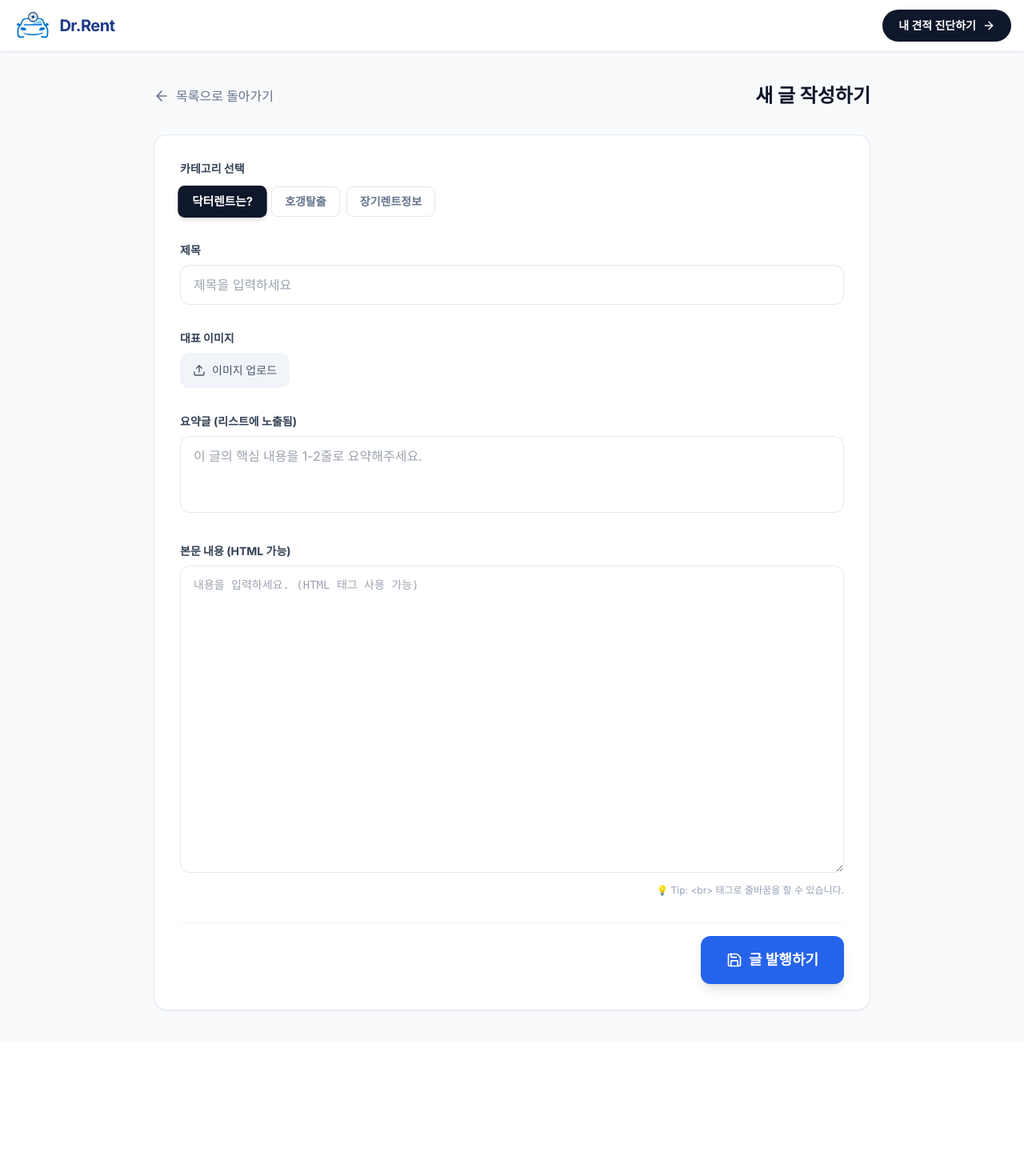
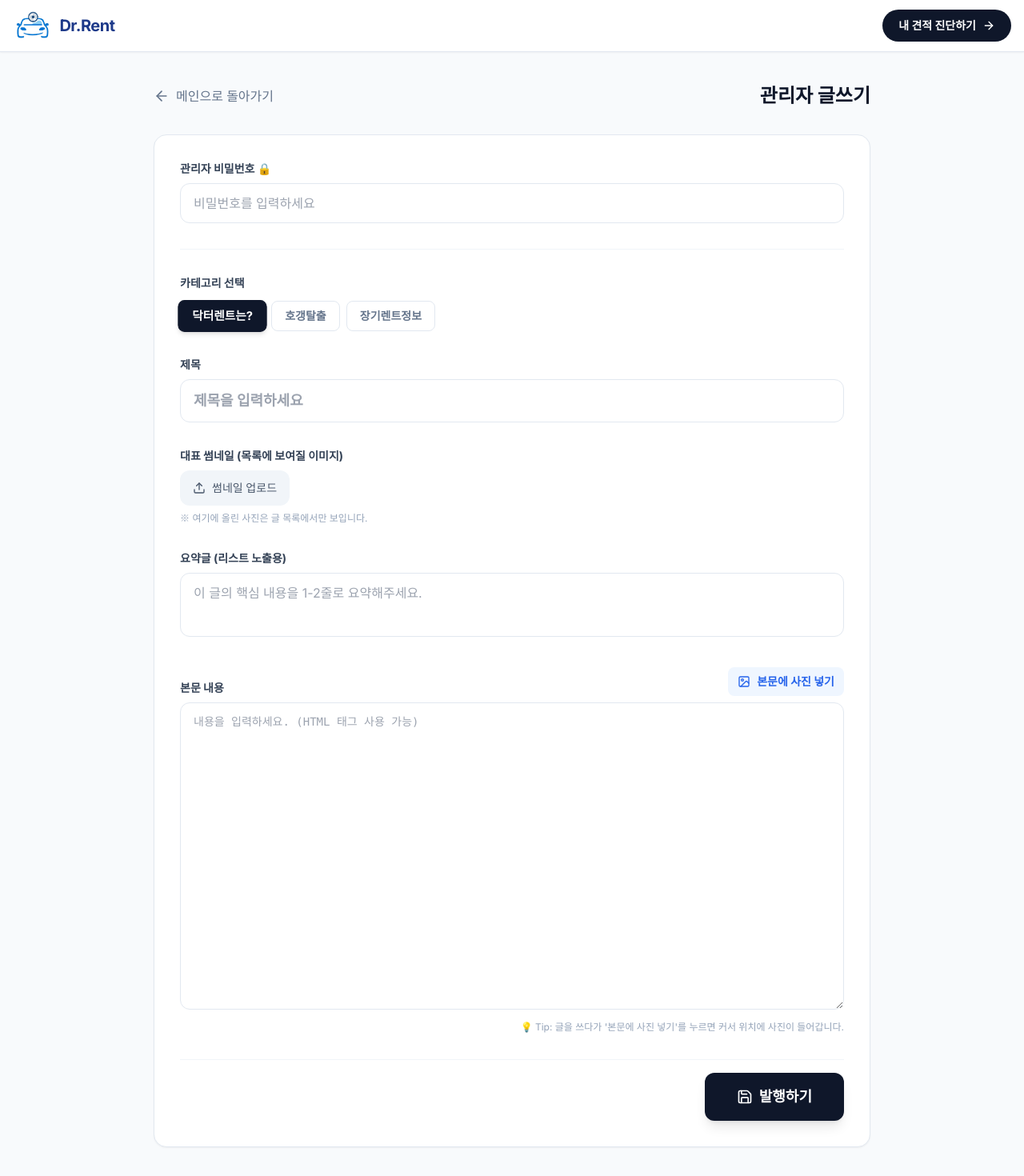
Before and after one commit to thebarondb-star/car-blog-site, a Next.js app: page /admin/write in a window 1280 px wide. Shown: the top 1470 px of the page at 80% size. Before the commit the page ends 1303 px from the top, so only its background shows below. Built offline with nearby package versions, Linux system fonts and the light colour scheme; no server answers.

Commit message:
닥터렌트 리브랜딩 및 카테고리 순서 고정

```diff
--- a/app/admin/write/page.tsx
+++ b/app/admin/write/page.tsx
@@ -1,98 +1,155 @@
 "use client";
 
-import { useState } from "react";
+import { useState, useRef } from "react";
 import { useRouter } from "next/navigation";
 import { supabase } from "@/lib/supabase";
-import { ArrowLeft, Save, Upload, Loader2 } from "lucide-react";
+import { ArrowLeft, Save, Upload, Loader2, Image as ImageIcon } from "lucide-react";
 import Link from "next/link";
 import Image from "next/image";
 
-// ✅ [수정됨] 카테고리 목록을 새 이름과 순서로 고정!
+// ✅ 카테고리 목록 (버튼형 UI 유지)
 const CATEGORIES = ["닥터렌트는?", "호갱탈출", "장기렌트정보"];
 
-export default function WritePage() {
+export default function AdminWrite() {
   const router = useRouter();
+  const textareaRef = useRef<HTMLTextAreaElement>(null); // 커서 위치 파악용
+
   const [loading, setLoading] = useState(false);
-  const [uploading, setUploading] = useState(false);
+  const [uploadingThumbnail, setUploadingThumbnail] = useState(false);
+  const [uploadingBody, setUploadingBody] = useState(false);
 
   // 입력값 상태 관리
   const [formData, setFormData] = useState({
+    password: "", // ✅ 비밀번호 필드 부활
     title: "",
-    category: CATEGORIES[0], // 기본값: 첫 번째 카테고리
+    category: CATEGORIES[0],
     desc_text: "",
     content: "",
-    image_url: "",
+    image_url: "", // 썸네일용 이미지 주소
   });
 
   // 텍스트 입력 핸들러
-  const handleChange = (e: React.ChangeEvent<HTMLInputElement | HTMLTextAreaElement | HTMLSelectElement>) => {
+  const handleChange = (e: React.ChangeEvent<HTMLInputElement | HTMLTextAreaElement>) => {
     const { name, value } = e.target;
     setFormData((prev) => ({ ...prev, [name]: value }));
   };
 
-  // 이미지 업로드 핸들러
-  const handleImageUpload = async (e: React.ChangeEvent<HTMLInputElement>) => {
+  // ✅ 1. 썸네일 이미지 업로드 (따로 올리기)
+  const handleThumbnailUpload = async (e: React.ChangeEvent<HTMLInputElement>) => {
     try {
-      setUploading(true);
+      setUploadingThumbnail(true);
       if (!e.target.files || e.target.files.length === 0) return;
 
       const file = e.target.files[0];
       const fileExt = file.name.split(".").pop();
-      const fileName = `${Date.now()}.${fileExt}`;
-      const filePath = `posts/${fileName}`;
+      const fileName = `thumb_${Date.now()}.${fileExt}`;
+      const filePath = `consult_photos/${fileName}`; // 기존 버킷 경로 유지
 
-      // Supabase 스토리지에 업로드
       const { error: uploadError } = await supabase.storage
-        .from("images")
+        .from("consult_photos")
         .upload(filePath, file);
 
       if (uploadError) throw uploadError;
 
-      // 이미지 주소 가져오기
-      const { data } = supabase.storage.from("images").getPublicUrl(filePath);
+      const { data } = supabase.storage.from("consult_photos").getPublicUrl(filePath);
 
       setFormData((prev) => ({ ...prev, image_url: data.publicUrl }));
-    } catch (error) {
-      alert("이미지 업로드 실패!");
-      console.error(error);
+    } catch (error: any) {
+      alert("썸네일 업로드 실패: " + error.message);
     } finally {
-      setUploading(false);
+      setUploadingThumbnail(false);
+    }
+  };
+
+  // ✅ 2. 본문 중간 삽입 이미지 업로드 (커서 위치에 삽입)
+  const handleBodyImageUpload = async (e: React.ChangeEvent<HTMLInputElement>) => {
+    try {
+      if (!e.target.files || e.target.files.length === 0) return;
+      setUploadingBody(true);
+
+      const file = e.target.files[0];
+      const fileExt = file.name.split(".").pop();
+      const fileName = `body_${Date.now()}.${fileExt}`;
+      const filePath = `consult_photos/${fileName}`;
+
+      const { error: uploadError } = await supabase.storage
+        .from("consult_photos")
+        .upload(filePath, file);
+
+      if (uploadError) throw uploadError;
+
+      const { data } = supabase.storage.from("consult_photos").getPublicUrl(filePath);
+
+      // ✨ [핵심 수정] 커서 위치에 태그 삽입하기
+      const imgTag = `\n<img src="${data.publicUrl}" alt="첨부이미지" class="w-full rounded-xl shadow-md my-4" />\n`;
+
+      const textarea = textareaRef.current;
+      if (textarea) {
+        const start = textarea.selectionStart;
+        const end = textarea.selectionEnd;
+        const text = formData.content;
+
+        // 커서 앞 내용 + 이미지 태그 + 커서 뒤 내용 합치기
+        const newContent = text.substring(0, start) + imgTag + text.substring(end);
+
+        setFormData(prev => ({ ...prev, content: newContent }));
+      } else {
+        // 만약 에러로 커서를 못 찾으면 그냥 뒤에 붙임
+        setFormData(prev => ({ ...prev, content: prev.content + imgTag }));
+      }
+
+    } catch (error: any) {
+      alert("본문 이미지 업로드 실패: " + error.message);
+    } finally {
+      setUploadingBody(false);
+      e.target.value = ""; // 같은 파일 재선택 가능하게 초기화
     }
   };
 
   // 저장 핸들러
   const handleSubmit = async (e: React.FormEvent) => {
     e.preventDefault();
-    if (!formData.title || !formData.content) {
-      alert("제목과 내용을 입력해주세요.");
+
+    // ✅ 비밀번호 확인 로직 복구
+    if (formData.password !== "dlrns6632!") {
+      alert("관리자 비밀번호가 틀렸습니다.");
       return;
     }
+
+    if (!formData.title || !formData.content) {
+      alert("제목과 내용은 필수입니다.");
+      return;
+    }
+
+    if (!confirm("이대로 발행하시겠습니까?")) return;
 
     try {
       setLoading(true);
 
-      // 날짜 포맷 (YYYY-MM-DD)
-      const dateText = new Date().toISOString().split("T")[0];
+      // 날짜 포맷 (YYYY.MM.DD)
+      const today = new Date();
+      const dateText = `${today.getFullYear()}.${String(today.getMonth() + 1).padStart(2, '0')}.${String(today.getDate()).padStart(2, '0')}`;
 
       const { error } = await supabase.from("posts").insert([
         {
           title: formData.title,
-          category: formData.category, // 선택된 카테고리 저장
+          category: formData.category,
           desc_text: formData.desc_text,
-          content: formData.content, // HTML 내용 (줄바꿈 포함)
-          image_url: formData.image_url,
+          content: formData.content,
+          image_url: formData.image_url, // 썸네일
           date_text: dateText,
+          color_class: "bg-slate-800" // 기본 배경색
         },
       ]);
 
       if (error) throw error;
 
       alert("글이 성공적으로 등록되었습니다!");
-      router.push("/admin"); // 목록으로 이동
+      router.push("/"); // 메인으로 이동
       router.refresh();
-    } catch (error) {
+    } catch (error: any) {
       console.error(error);
-      alert("저장 중 오류가 발생했습니다.");
+      alert("저장 중 오류가 발생했습니다: " + error.message);
     } finally {
       setLoading(false);
     }
@@ -103,16 +160,31 @@ export default function WritePage() {
       <div className="max-w-4xl mx-auto">
         {/* 상단 헤더 */}
         <div className="flex items-center justify-between mb-8">
-          <Link href="/admin" className="flex items-center text-slate-500 hover:text-slate-900 transition font-medium">
+          <Link href="/" className="flex items-center text-slate-500 hover:text-slate-900 transition font-medium">
             <ArrowLeft className="w-5 h-5 mr-2" />
-            목록으로 돌아가기
+            메인으로 돌아가기
           </Link>
-          <h1 className="text-2xl font-bold text-slate-900">새 글 작성하기</h1>
+          <h1 className="text-2xl font-bold text-slate-900">관리자 글쓰기</h1>
         </div>
 
         <form onSubmit={handleSubmit} className="bg-white rounded-2xl shadow-sm border border-slate-200 p-8 space-y-8">
 
-          {/* 1. 카테고리 선택 (버튼형) */}
+          {/* 0. 비밀번호 (최상단 배치) */}
+          <div>
+            <label className="block text-sm font-bold text-slate-700 mb-2">관리자 비밀번호 🔒</label>
+            <input
+              type="password"
+              name="password"
+              value={formData.password}
+              onChange={handleChange}
+              placeholder="비밀번호를 입력하세요"
+              className="w-full px-4 py-3 rounded-xl border border-slate-200 focus:outline-none focus:ring-2 focus:ring-blue-500 transition"
+            />
+          </div>
+
+          <hr className="border-slate-100" />
+
+          {/* 1. 카테고리 선택 (버튼형 UI 유지) */}
           <div>
             <label className="block text-sm font-bold text-slate-700 mb-3">카테고리 선택</label>
             <div className="flex flex-wrap gap-2">
@@ -144,50 +216,65 @@ export default function WritePage() {
               value={formData.title}
               onChange={handleChange}
               placeholder="제목을 입력하세요"
-              className="w-full px-4 py-3 rounded-xl border border-slate-200 focus:outline-none focus:ring-2 focus:ring-blue-500 transition"
+              className="w-full px-4 py-3 rounded-xl border border-slate-200 focus:outline-none focus:ring-2 focus:ring-blue-500 transition font-bold text-lg"
             />
           </div>
 
-          {/* 3. 대표 이미지 업로드 */}
+          {/* 3. 썸네일 이미지 (따로 업로드) */}
           <div>
-            <label className="block text-sm font-bold text-slate-700 mb-2">대표 이미지</label>
+            <label className="block text-sm font-bold text-slate-700 mb-2">대표 썸네일 (목록에 보여질 이미지)</label>
             <div className="flex items-center gap-4">
               <label className="cursor-pointer bg-slate-100 hover:bg-slate-200 text-slate-600 px-4 py-3 rounded-xl flex items-center gap-2 transition font-medium text-sm">
-                {uploading ? <Loader2 className="w-4 h-4 animate-spin" /> : <Upload className="w-4 h-4" />}
-                이미지 업로드
-                <input type="file" accept="image/*" onChange={handleImageUpload} className="hidden" />
+                {uploadingThumbnail ? <Loader2 className="w-4 h-4 animate-spin" /> : <Upload className="w-4 h-4" />}
+                썸네일 업로드
+                <input type="file" accept="image/*" onChange={handleThumbnailUpload} className="hidden" />
               </label>
               {formData.image_url && (
-                <div className="relative w-20 h-20 rounded-lg overflow-hidden border border-slate-200">
-                  <Image src={formData.image_url} alt="Preview" fill className="object-cover" />
+                <div className="relative w-24 h-24 rounded-lg overflow-hidden border border-slate-200 shadow-sm">
+                  <Image src={formData.image_url} alt="Thumbnail Preview" fill className="object-cover" />
                 </div>
               )}
             </div>
+            <p className="text-xs text-slate-400 mt-2">※ 여기에 올린 사진은 글 목록에서만 보입니다.</p>
           </div>
 
           {/* 4. 요약글 입력 */}
           <div>
-            <label className="block text-sm font-bold text-slate-700 mb-2">요약글 (리스트에 노출됨)</label>
+            <label className="block text-sm font-bold text-slate-700 mb-2">요약글 (리스트 노출용)</label>
             <textarea
               name="desc_text"
               value={formData.desc_text}
               onChange={handleChange}
               placeholder="이 글의 핵심 내용을 1-2줄로 요약해주세요."
-              className="w-full px-4 py-3 rounded-xl border border-slate-200 focus:outline-none focus:ring-2 focus:ring-blue-500 transition h-24 resize-none"
+              className="w-full px-4 py-3 rounded-xl border border-slate-200 focus:outline-none focus:ring-2 focus:ring-blue-500 transition h-20 resize-none"
             />
           </div>
 
-          {/* 5. 본문 입력 */}
+          {/* 5. 본문 입력 (중간 삽입 기능 포함) */}
           <div>
-            <label className="block text-sm font-bold text-slate-700 mb-2">본문 내용 (HTML 가능)</label>
+            <div className="flex justify-between items-end mb-2">
+              <label className="block text-sm font-bold text-slate-700">본문 내용</label>
+
+              {/* ✨ 본문 이미지 삽입 버튼 ✨ */}
+              <label className={`
+                cursor-pointer flex items-center gap-2 px-3 py-2 rounded-lg text-sm font-bold transition
+                ${uploadingBody ? "bg-slate-100 text-slate-400" : "bg-blue-50 text-blue-600 hover:bg-blue-100"}
+              `}>
+                {uploadingBody ? <Loader2 className="w-4 h-4 animate-spin" /> : <ImageIcon className="w-4 h-4" />}
+                {uploadingBody ? "업로드 중..." : "본문에 사진 넣기"}
+                <input type="file" accept="image/*" onChange={handleBodyImageUpload} className="hidden" disabled={uploadingBody} />
+              </label>
+            </div>
+
             <textarea
+              ref={textareaRef} // ✨ 커서 위치 파악을 위한 연결
               name="content"
               value={formData.content}
               onChange={handleChange}
               placeholder="내용을 입력하세요. (HTML 태그 사용 가능)"
               className="w-full px-4 py-3 rounded-xl border border-slate-200 focus:outline-none focus:ring-2 focus:ring-blue-500 transition h-96 font-mono text-sm leading-relaxed"
             />
-            <p className="text-xs text-slate-400 mt-2 text-right">💡 Tip: &lt;br&gt; 태그로 줄바꿈을 할 수 있습니다.</p>
+            <p className="text-xs text-slate-400 mt-2 text-right">💡 Tip: 글을 쓰다가 '본문에 사진 넣기'를 누르면 커서 위치에 사진이 들어갑니다.</p>
           </div>
 
           {/* 저장 버튼 */}
@@ -195,10 +282,10 @@ export default function WritePage() {
             <button
               type="submit"
               disabled={loading}
-              className="bg-blue-600 hover:bg-blue-700 text-white font-bold px-8 py-4 rounded-xl shadow-lg hover:shadow-xl transition-all flex items-center gap-2 text-lg disabled:opacity-50 disabled:cursor-not-allowed"
+              className="w-full md:w-auto bg-slate-900 hover:bg-slate-800 text-white font-bold px-10 py-4 rounded-xl shadow-lg hover:shadow-xl transition-all flex items-center justify-center gap-2 text-lg disabled:opacity-50 disabled:cursor-not-allowed"
             >
               {loading ? <Loader2 className="w-5 h-5 animate-spin" /> : <Save className="w-5 h-5" />}
-              글 발행하기
+              발행하기
             </button>
           </div>
 
```
